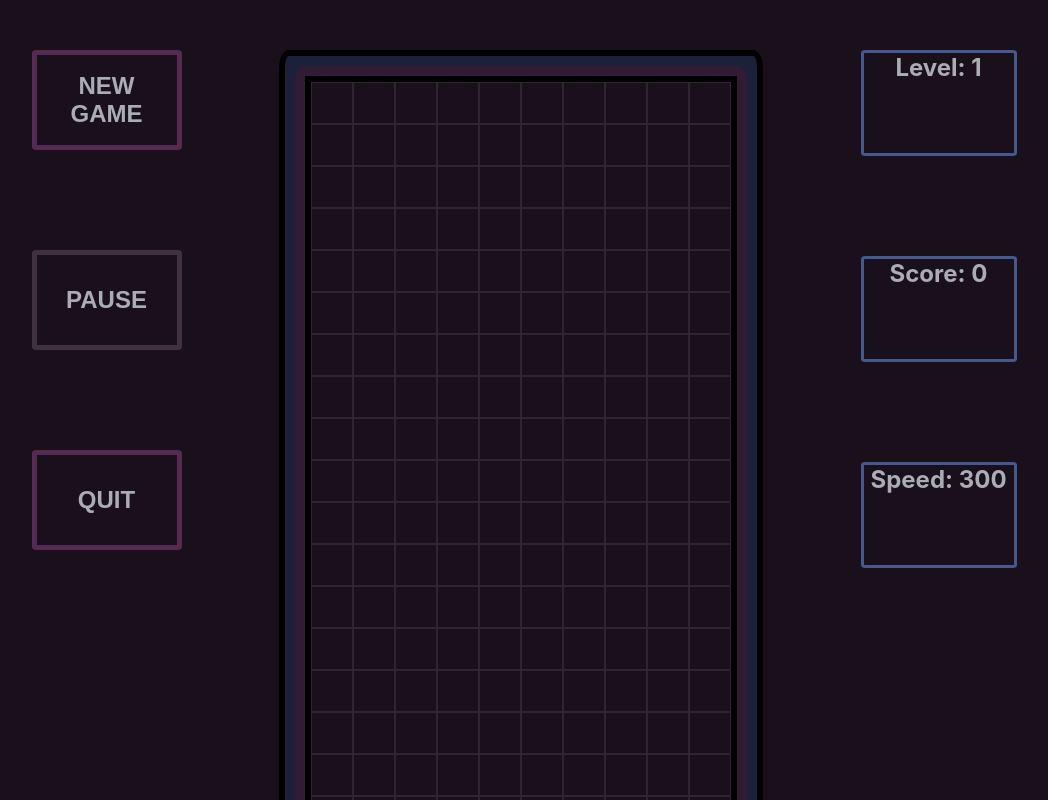
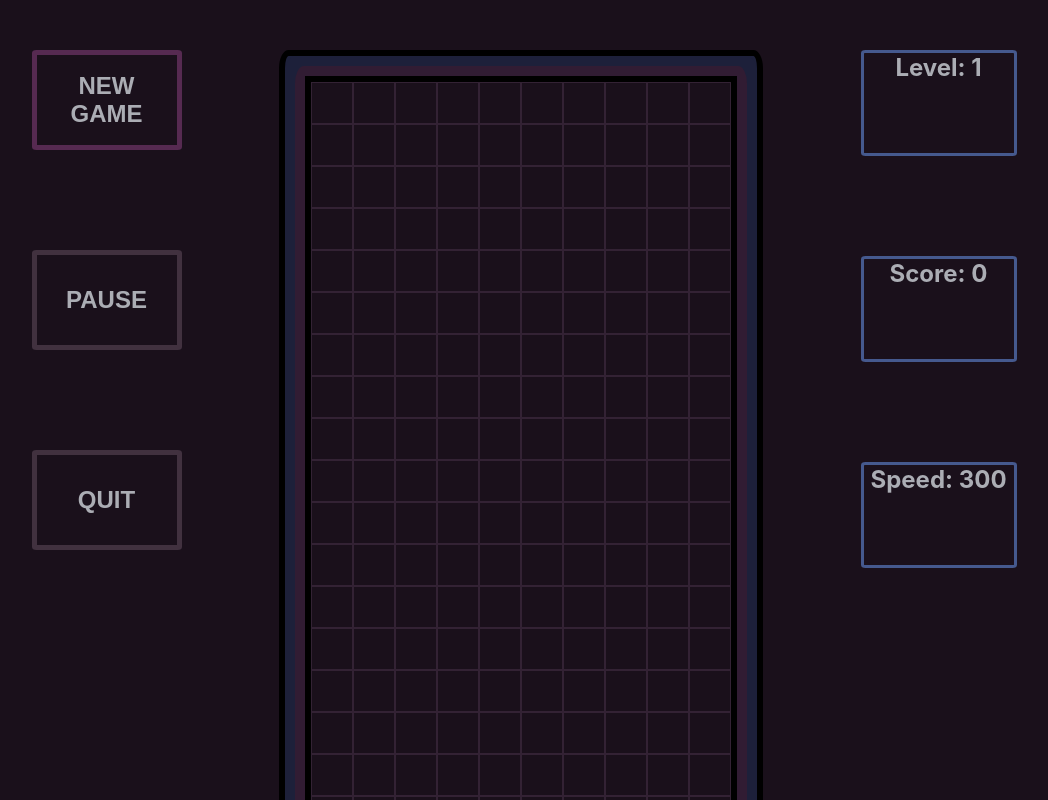
Before and after one commit to MarekPetr/tetris, a React (Create React App) app: page / in a window 1280 px wide. Shown: the top 800 px of the page, without its empty margins (116-1164 px from the left). Built offline with nearby package versions, Linux system fonts and the light colour scheme.

Commit message:
feat: quit not disabled when not running.

```diff
--- a/src/App.tsx
+++ b/src/App.tsx
@@ -255,7 +255,7 @@ const App = () => {
         <div className='buttons'>
         <button className="board-button tile" onClick={startGame}>New Game</button>
         { pauseButton }
-        <button className="board-button tile" onClick={quit}>Quit</button>
+        <button className="board-button tile" onClick={quit} disabled={!isRunning}>Quit</button>
         </div>
         <Board height={boardSize.height} width={boardSize.width} shapes={shapesInGame}/>
         <div className='buttons'>
```
